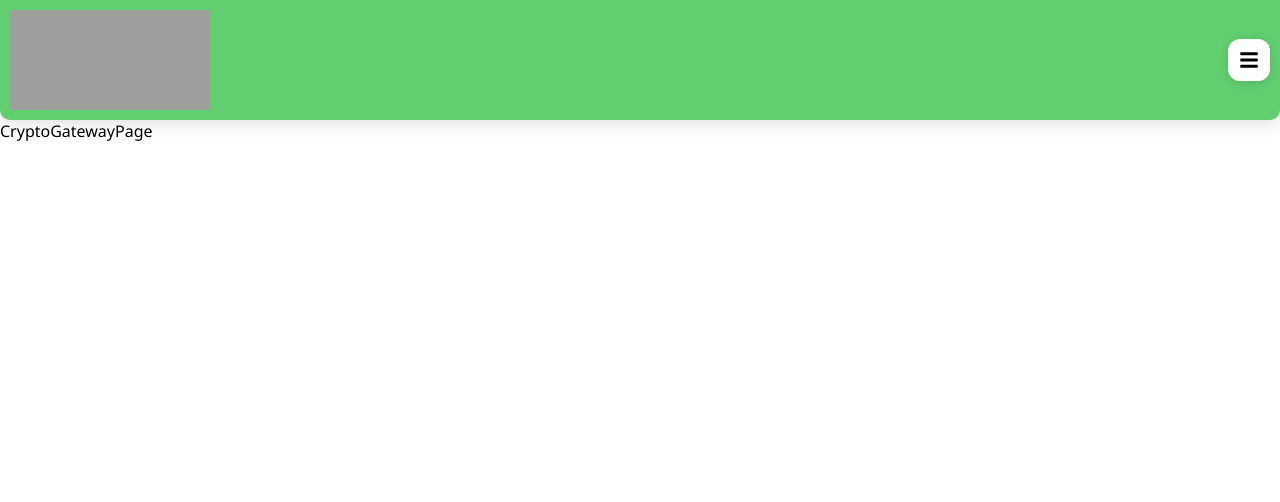
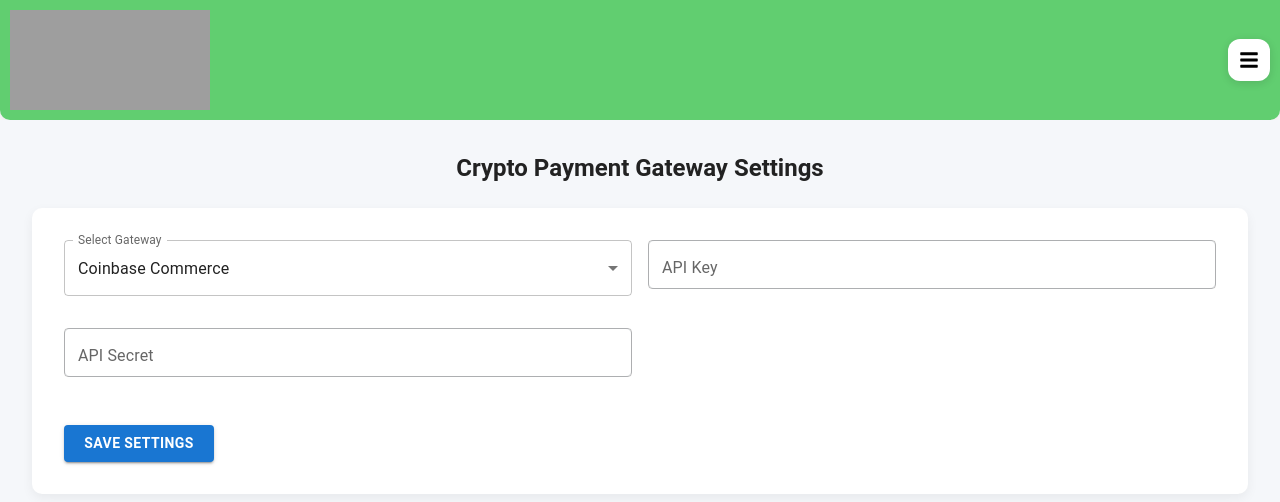
Before and after one commit to Omekagu/thunder, a Next.js app: page /admin/CryptoGatewayPage in a window 1280 px wide. Shown: the top 502 px of the page. Built offline with nearby package versions, Linux system fonts and the light colour scheme; grey boxes are pictures that could not be loaded.

Commit message:
wallet manager completed

```diff
--- a/src/Components/Admin/AdminHeader.jsx
+++ b/src/Components/Admin/AdminHeader.jsx
@@ -175,6 +175,11 @@ export default function AdminHeader () {
           path: '/admin/CryptoGatewayPage'
         },
         {
+          icon: <FaCreditCard />,
+          label: 'Wallet Manager',
+          path: '/admin/WalletManager'
+        },
+        {
           icon: <FaHistory />,
           label: 'Transfers',
           path: '/admin/TransferGatewayPage'
--- a/src/pages/admin/CryptoGatewayPage.jsx
+++ b/src/pages/admin/CryptoGatewayPage.jsx
@@ -1,11 +1,113 @@
-import React from 'react'
+'use client'
+
+import { useState } from 'react'
+import {
+  Box,
+  Typography,
+  TextField,
+  MenuItem,
+  Button,
+  Paper,
+  Grid
+} from '@mui/material'
 import AdminHeader from '../../Components/Admin/AdminHeader'
 
+const gatewayOptions = [
+  { value: 'coinbase', label: 'Coinbase Commerce' },
+  { value: 'binance', label: 'Binance Pay' },
+  { value: 'custom', label: 'Custom Wallet' }
+]
+
 export default function CryptoGatewayPage () {
+  const [gateway, setGateway] = useState('coinbase')
+  const [config, setConfig] = useState({
+    apiKey: '',
+    secret: '',
+    walletAddress: ''
+  })
+
+  const handleChange = e => {
+    setConfig({ ...config, [e.target.name]: e.target.value })
+  }
+
+  const handleSubmit = () => {
+    console.log({ gateway, ...config })
+    alert('Crypto Gateway settings saved!')
+  }
+
   return (
-    <div>
+    <>
       <AdminHeader />
-      CryptoGatewayPage
-    </div>
+      <Box className='cryptoGateway'>
+        <Typography variant='h5' className='title'>
+          Crypto Payment Gateway Settings
+        </Typography>
+
+        <Paper className='form'>
+          <Grid container spacing={2}>
+            <Grid item xs={12} sm={6}>
+              <TextField
+                select
+                fullWidth
+                label='Select Gateway'
+                value={gateway}
+                onChange={e => setGateway(e.target.value)}
+              >
+                {gatewayOptions.map(option => (
+                  <MenuItem key={option.value} value={option.value}>
+                    {option.label}
+                  </MenuItem>
+                ))}
+              </TextField>
+            </Grid>
+
+            {(gateway === 'coinbase' || gateway === 'binance') && (
+              <>
+                <Grid item xs={12} sm={6}>
+                  <TextField
+                    label='API Key'
+                    name='apiKey'
+                    value={config.apiKey}
+                    onChange={handleChange}
+                    fullWidth
+                  />
+                </Grid>
+                <Grid item xs={12} sm={6}>
+                  <TextField
+                    label='API Secret'
+                    name='secret'
+                    value={config.secret}
+                    onChange={handleChange}
+                    fullWidth
+                  />
+                </Grid>
+              </>
+            )}
+
+            {gateway === 'custom' && (
+              <Grid item xs={12}>
+                <TextField
+                  label='Wallet Address'
+                  name='walletAddress'
+                  value={config.walletAddress}
+                  onChange={handleChange}
+                  fullWidth
+                />
+              </Grid>
+            )}
+
+            <Grid item xs={12}>
+              <Button
+                variant='contained'
+                color='primary'
+                onClick={handleSubmit}
+              >
+                Save Settings
+              </Button>
+            </Grid>
+          </Grid>
+        </Paper>
+      </Box>
+    </>
   )
 }
--- /dev/null
+++ b/src/scss/Admin/_cryptoGatewayPage.scss
@@ -0,0 +1,35 @@
+.cryptoGateway {
+  padding: 2rem;
+  background: #f5f7fa;
+  min-height: 100vh;
+
+  .title {
+    font-weight: 700;
+    margin-bottom: 1.5rem;
+    color: #222;
+  }
+
+  .form {
+    padding: 2rem;
+    background: #fff;
+    border-radius: 10px;
+    box-shadow: 0 4px 12px rgba(0, 0, 0, 0.06);
+
+    .MuiTextField-root {
+      margin-bottom: 1rem;
+    }
+
+    button {
+      margin-top: 1rem;
+      min-width: 150px;
+    }
+  }
+
+  @media (max-width: 600px) {
+    padding: 1rem;
+
+    .form {
+      padding: 1rem;
+    }
+  }
+}
--- /dev/null
+++ b/src/scss/Admin/_walletManager.scss
@@ -0,0 +1,49 @@
+.walletManager {
+  padding: 2rem;
+  background: #f8f9fb;
+
+  .walletForm {
+    padding: 1.5rem;
+    margin-bottom: 2rem;
+    border-radius: 12px;
+    background: #fff;
+    box-shadow: 0 4px 10px rgba(0, 0, 0, 0.04);
+  }
+
+  .walletList {
+    display: flex;
+    flex-direction: column;
+    gap: 1rem;
+  }
+
+  .walletCard {
+    padding: 1rem;
+    border-radius: 10px;
+    background: #fff;
+    box-shadow: 0 2px 6px rgba(0, 0, 0, 0.03);
+    display: flex;
+    justify-content: space-between;
+    align-items: center;
+
+    strong {
+      margin-right: 0.5rem;
+    }
+
+    button {
+      transition: 0.2s ease;
+
+      &:hover {
+        opacity: 0.8;
+      }
+    }
+  }
+
+  @media (max-width: 600px) {
+    padding: 1rem;
+
+    .walletCard {
+      flex-direction: column;
+      align-items: flex-start;
+    }
+  }
+}
--- a/src/scss/index.scss
+++ b/src/scss/index.scss
@@ -39,6 +39,8 @@
 @use './Admin/buyStatus';
 @use './Admin/createBuyCoinPage';
 @use './Admin/swappedCoinpage';
+@use './Admin/cryptoGatewayPage';
+@use './Admin/walletManager';
 
 // 🔴 Move all @import *after* @use
 @use './Base/base' as base;
```
Also changed, not shown: src/pages/admin/WalletManager.jsx (added, +126 -0 lines).
